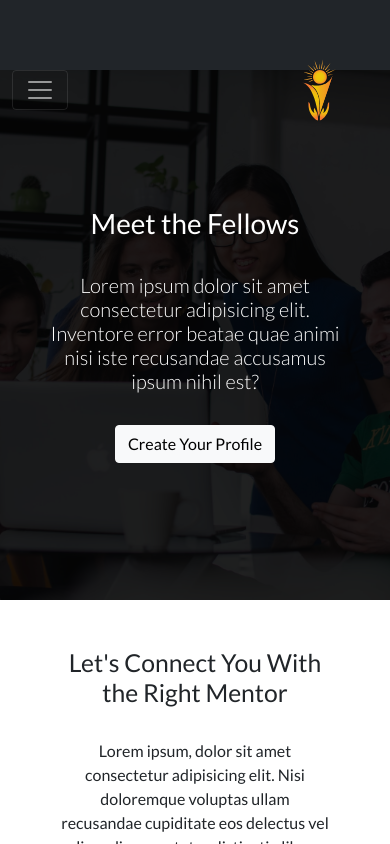
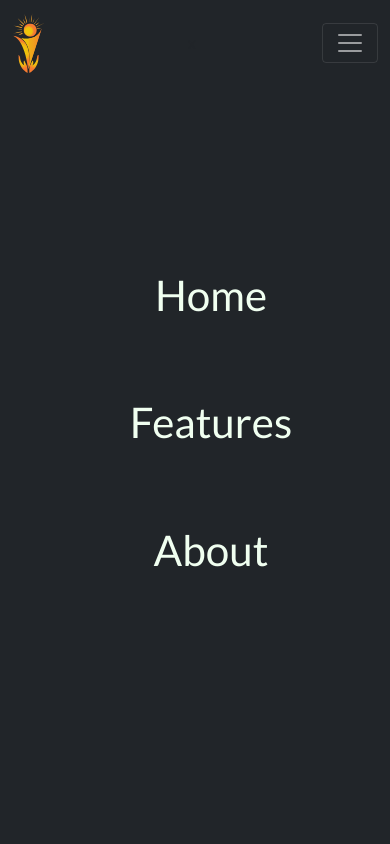
Before and after one commit to sibteali786/Web_Project, a React (Create React App) app: page / in a window 390 px wide. Shown: the top 844 px of the page. Built offline with nearby package versions, Linux system fonts and the light colour scheme.

Commit message:
fixed hamburger menu and resposniveness

```diff
--- a/src/Styles/Navbar.module.css
+++ b/src/Styles/Navbar.module.css
@@ -1,7 +1,48 @@
 .nav {
-  height: 70px;
+  height: 80px;
 }
 
 .logo {
-  transform: scale(0.4);
+  /* transform: scale(0.4); */
+  height: 60px;
 }
+
+.mobileNav {
+  height: 100vh;
+  width: 100%;
+  background: #212529;
+  z-index: 10;
+  position: fixed;
+  top: 0;
+  left: 0;
+}
+.hidden {
+  display: none;
+}
+.mobileNav a {
+  text-decoration: none;
+  color: honeydew;
+  margin: 2rem 0;
+  font-size: clamp(2rem, 5vh, 4rem);
+  transition: transform 0.5s ease-in-out;
+}
+.mobileNav a:hover {
+  color: rgb(204, 211, 204);
+  transform: scale(1.2);
+}
+
+.listDisplay {
+  display: flex;
+  flex-direction: column;
+  justify-content: center;
+  align-items: center;
+  height: 100%;
+}
+.desktopList {
+  display: block;
+}
+@media screen and (max-width: 767px) {
+  .desktopList {
+    display: none;
+  }
+}
--- a/src/components/Navbar.js
+++ b/src/components/Navbar.js
@@ -10,6 +10,14 @@ const Navbar = () => {
         className={`${styles.nav} navbar navbar-expand-md navbar-dark bg-dark fixed-top`}
       >
         <div className="container-fluid">
+          <span className="navbar-brand" href="#">
+            <img
+              src={require("../Images/final_copy.svg").default}
+              alt="logo"
+              className={`${styles.logo} img-fluid`}
+            />
+          </span>
+          x
           <button
             className="navbar-toggler"
             type="button"
@@ -17,17 +25,7 @@ const Navbar = () => {
           >
             <span className="navbar-toggler-icon"></span>
           </button>
-          <span className="navbar-brand" href="#">
-            <img
-              src={require("../Imgaes/final_copy.svg").default}
-              alt="logo"
-              className={`${styles.logo} img-fluid`}
-            />
-          </span>
-          <div
-            className={`${isCollapsed ? "collapse" : ""} navbar-collapse`}
-            id="navmenu"
-          >
+          <div className={`${styles.desktopList}`}>
             <ul className="navbar-nav ms-auto">
               <li className="nav-item">
                 <a className="nav-link active" aria-current="page" href="#home">
@@ -48,6 +46,21 @@ const Navbar = () => {
           </div>
         </div>
       </nav>
+      <div className={`${isCollapsed ? styles.mobileNav : styles.hidden}`}>
+        <ul className={`mx-auto ${styles.listDisplay}`}>
+          <a className=" " aria-current="page" href="#home">
+            Home
+          </a>
+
+          <a className="" href="#feature">
+            Features
+          </a>
+
+          <a className="" href="#about">
+            About
+          </a>
+        </ul>
+      </div>
     </div>
   );
 };
```
Also changed, not shown: src/Images/final_copy.svg (added), src/Imgaes/final_copy.svg (deleted).
